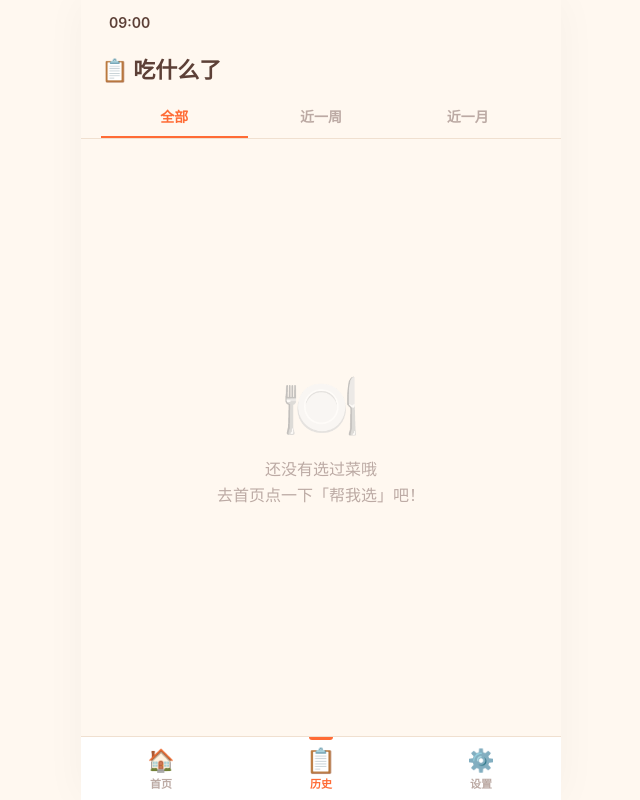
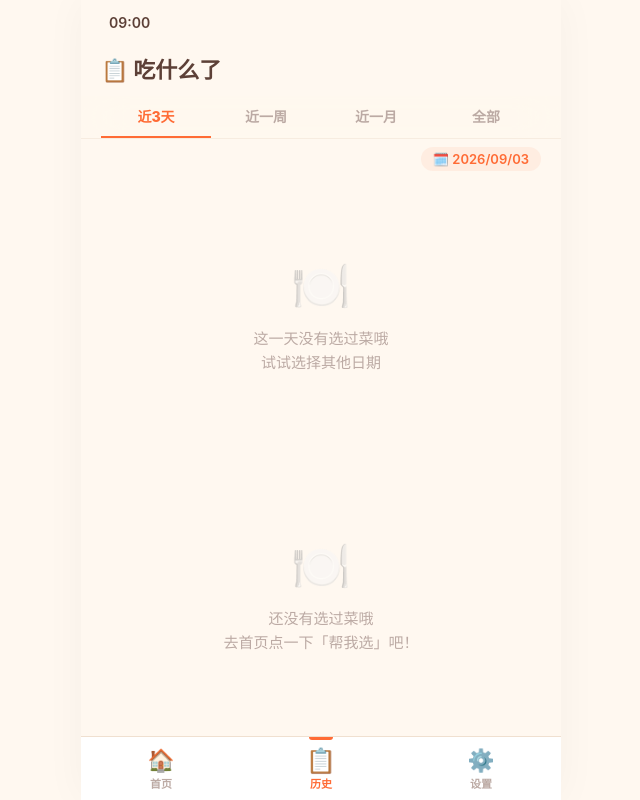
Before and after one commit to XiangHongJiang/easyEat, a React (Vite) app: page / in a window 1280 px wide. Both pictures are taken after a click on the button "📋 历史". Shown: the whole page, without its empty margins (319-959 px from the left). Built offline with nearby package versions, Linux system fonts and the light colour scheme.

Commit message:
历史页调整1

```diff
--- a/src/pages/History.tsx
+++ b/src/pages/History.tsx
@@ -1,47 +1,78 @@
-import { useState, useMemo } from 'react';
+import { useState, useMemo, useEffect } from 'react';
 import { useAppStore } from '@/store/AppStore';
-import { filterHistory, groupByDate, formatTime, formatLastTime, formatDateLabelFull } from '@/utils/date';
-import type { HistoryFilter } from '@/types';
+import { filterHistory, groupByDate, formatTime, formatDateLabel, formatDateLabelFull } from '@/utils/date';
+import type { HistoryFilter, MealType } from '@/types';
+
+const MEAL_EMOJI: Record<MealType, string> = {
+  '早餐': '🌅',
+  '午餐': '☀️',
+  '晚餐': '🌙',
+};
+
+const MEAL_ORDER: Record<MealType, number> = {
+  '晚餐': 0,
+  '午餐': 1,
+  '早餐': 2,
+};
 
 const FILTERS: { value: HistoryFilter; label: string }[] = [
-  { value: 'all', label: '全部' },
+  { value: 'threeDays', label: '近3天' },
   { value: 'week', label: '近一周' },
   { value: 'month', label: '近一月' },
+  { value: 'all', label: '全部' },
 ];
 
 export function History() {
   const { history, dispatch } = useAppStore();
-  const [filter, setFilter] = useState<HistoryFilter>('all');
+  const [filter, setFilter] = useState<HistoryFilter>('threeDays');
   const [expanded, setExpanded] = useState(false);
+  // 默认今日日期
+  const todayStr = useMemo(() => {
+    const d = new Date();
+    return `${d.getFullYear()}-${String(d.getMonth() + 1).padStart(2, '0')}-${String(d.getDate()).padStart(2, '0')}`;
+  }, []);
+  const [selectedDate, setSelectedDate] = useState<string>(todayStr);
+
+  // 日历选中某天：只展示该日记录
+  const dateFiltered = useMemo(() => {
+    if (!selectedDate) return null;
+    const [y, m, d] = selectedDate.split('-').map(Number);
+    const dayStart = new Date(y, m - 1, d).getTime();
+    const dayEnd = dayStart + 86400000;
+    const items = history
+      .filter((e) => e.timestamp >= dayStart && e.timestamp < dayEnd)
+      .sort((a, b) => MEAL_ORDER[a.dish.mealType] - MEAL_ORDER[b.dish.mealType]);
+    return items;
+  }, [history, selectedDate]);
 
   // 筛选后的历史
   const filtered = useMemo(() => filterHistory(history, filter), [history, filter]);
 
-  // 最近一次
-  const lastEntry = filtered.length > 0 ? filtered[0] : null;
+  // 按日期分组（每组内按 晚餐→午餐→早餐 排序）
+  const grouped = useMemo(() => {
+    const labelFn = filter === 'month' ? formatDateLabelFull : formatDateLabel;
+    const groups = groupByDate(filtered, labelFn);
+    for (const g of groups) {
+      g.items.sort((a, b) => MEAL_ORDER[a.dish.mealType] - MEAL_ORDER[b.dish.mealType]);
+    }
+    return groups;
+  }, [filtered, filter]);
 
-  // 分组（排除最近一次，因为它单独展示）
-  const grouped = useMemo(() => {
-    if (!expanded) return [];
-    const rest = filtered.slice(1);
-    return groupByDate(rest);
-  }, [filtered, expanded]);
+  // 最近一天的记录（全部时段展示）
+  const todayGroup = grouped.length > 0 ? grouped[0] : null;
 
-  // 近一月模式用完整日期标签
-  const groupedDisplay = useMemo(() => {
-    if (filter === 'month') {
-      // 重新分组用完整日期
-      const rest = filtered.slice(1);
-      const groups: Record<string, typeof rest> = {};
-      for (const entry of rest) {
-        const label = formatDateLabelFull(entry.timestamp);
-        if (!groups[label]) groups[label] = [];
-        groups[label].push(entry);
-      }
-      return Object.entries(groups).map(([date, items]) => ({ date, items }));
-    }
-    return grouped;
-  }, [filtered, filter, grouped]);
+  // 其余天数（折叠展示）
+  const olderGroups = expanded ? grouped.slice(1) : [];
+
+  // 切换筛选时重置展开状态
+  useEffect(() => {
+    setExpanded(false);
+  }, [filter]);
+
+  // 日历选择时重置展开
+  useEffect(() => {
+    setExpanded(false);
+  }, [selectedDate]);
 
   const handleClear = () => {
     if (confirm('确定清空所有历史记录吗？')) {
@@ -73,38 +104,92 @@ export function History() {
         ))}
       </div>
 
-      {filtered.length === 0 ? (
-        /* 空状态 */
-        <div className="empty-state">
-          <div className="empty-icon">🍽️</div>
-          <div className="empty-text">
-            还没有选过菜哦<br />
-            去首页点一下「帮我选」吧！
-          </div>
+      {/* 日历选择器 */}
+      <div className="history-date-picker">
+        <label className="date-picker-trigger">
+          <span className="date-picker-label">🗓️ {selectedDate.replace(/-/g, '/')}</span>
+          <input
+            type="date"
+            className="date-picker-input"
+            value={selectedDate}
+            onChange={(e) => setSelectedDate(e.target.value)}
+          />
+        </label>
+      </div>
+
+      {/* 日历选中某天的展示 */}
+      {dateFiltered && dateFiltered.length > 0 ? (
+        <div className="history-today-section">
+          <div className="history-today-label">📅 {selectedDate.replace(/-/g, '/')}</div>
+          {dateFiltered.map((entry) => (
+            <div className="history-last-card" key={entry.id}>
+              <div className="last-label">{MEAL_EMOJI[entry.dish.mealType]} {entry.dish.mealType}</div>
+              <div className="last-content">
+                <div className="last-emoji">{entry.dish.emoji}</div>
+                <div className="last-info">
+                  <div className="last-name">{entry.dish.name}</div>
+                  <div className="last-meta">{entry.dish.cuisine}</div>
+                </div>
+                <div className="last-time">{formatTime(entry.timestamp)}</div>
+              </div>
+            </div>
+          ))}
         </div>
       ) : (
+        /* 选中日期无记录时，展示范围筛选结果 */
         <>
-          {/* 最近一次卡片 */}
-          {lastEntry && (
-            <div className="history-last-card">
-              <div className="last-label">🕐 最近一次</div>
-              <div className="last-content">
-                <div className="last-emoji">{lastEntry.dish.emoji}</div>
-                <div className="last-info">
-                  <div className="last-name">{lastEntry.dish.name}</div>
-                  <div className="last-meta">
-                    {lastEntry.dish.cuisine} · {lastEntry.dish.mealType}
+        {dateFiltered && dateFiltered.length === 0 && (
+          <div className="empty-state">
+            <div className="empty-icon">🍽️</div>
+            <div className="empty-text">
+              这一天没有选过菜哦<br />试试选择其他日期
+            </div>
+          </div>
+        )}
+        {(!dateFiltered || dateFiltered.length === 0) && filtered.length === 0 && (history.length > 0) && (
+          <div className="empty-state">
+            <div className="empty-icon">🍽️</div>
+            <div className="empty-text">
+              该时间段内暂无记录<br />试试切换其他筛选范围
+            </div>
+          </div>
+        )}
+        {(!dateFiltered || dateFiltered.length === 0) && history.length === 0 && (
+          <div className="empty-state">
+            <div className="empty-icon">🍽️</div>
+            <div className="empty-text">
+              还没有选过菜哦<br />去首页点一下「帮我选」吧！
+            </div>
+          </div>
+        )}
+        </>
+      )}
+
+      {/* 范围筛选历史（日历有记录时不展示） */}
+      {(!dateFiltered || dateFiltered.length === 0) && filtered.length > 0 && (
+        <>
+          {/* 最近一天 - 全部时段展示 */}
+          {todayGroup && (
+            <div className="history-today-section">
+              <div className="history-today-label">📅 {todayGroup.date}</div>
+              {todayGroup.items.map((entry) => (
+                <div className="history-last-card" key={entry.id}>
+                  <div className="last-label">{MEAL_EMOJI[entry.dish.mealType]} {entry.dish.mealType}</div>
+                  <div className="last-content">
+                    <div className="last-emoji">{entry.dish.emoji}</div>
+                    <div className="last-info">
+                      <div className="last-name">{entry.dish.name}</div>
+                      <div className="last-meta">{entry.dish.cuisine}</div>
+                    </div>
+                    <div className="last-time">{formatTime(entry.timestamp)}</div>
                   </div>
                 </div>
-                <div className="last-time">
-                  {formatLastTime(lastEntry.timestamp)}
-                </div>
-              </div>
+              ))}
             </div>
           )}
 
           {/* 展开提示 */}
-          {filtered.length > 1 && (
+          {grouped.length > 1 && (
             <button
               className={`history-expand-hint ${expanded ? 'expanded' : ''}`}
               onClick={() => setExpanded(!expanded)}
@@ -115,9 +200,9 @@ export function History() {
           )}
 
           {/* 历史列表（可折叠） */}
-          {expanded && groupedDisplay.length > 0 && (
+          {expanded && olderGroups.length > 0 && (
             <div className="history-list-collapsible">
-              {groupedDisplay.map((group) => (
+              {olderGroups.map((group) => (
                 <div className="history-group" key={group.date}>
                   <div className="history-group-date">📅 {group.date}</div>
                   {group.items.map((entry) => (
--- a/src/store/AppStore.tsx
+++ b/src/store/AppStore.tsx
@@ -49,7 +49,14 @@ function reducer(state: AppState, action: Action): AppState {
         dish: action.dish,
         timestamp: Date.now(),
       };
-      return { ...state, history: [entry, ...state.history] };
+      // 每个时段每天只保留1条：移除今天同一时段的旧记录
+      const todayStart = new Date();
+      todayStart.setHours(0, 0, 0, 0);
+      const todayMs = todayStart.getTime();
+      const filtered = state.history.filter(
+        (e) => !(e.timestamp >= todayMs && e.dish.mealType === action.dish.mealType),
+      );
+      return { ...state, history: [entry, ...filtered] };
     }
 
     case 'CLEAR_HISTORY':
--- a/src/styles/global.css
+++ b/src/styles/global.css
@@ -395,14 +395,21 @@ input {
   color: var(--color-text-light);
   font-size: 13px;
   font-weight: 600;
+  transition: transform 160ms cubic-bezier(0.23, 1, 0.32, 1);
+}
+.clear-btn:active {
+  transform: scale(0.97);
 }
 
 .history-tabs {
   display: flex;
   padding: 0 20px;
   gap: 0;
-  border-bottom: 1px solid var(--color-border);
   flex-shrink: 0;
+  background: rgba(255, 248, 240, 0.72);
+  backdrop-filter: blur(20px) saturate(180%);
+  -webkit-backdrop-filter: blur(20px) saturate(180%);
+  border-bottom: 1px solid rgba(240, 224, 208, 0.5);
 }
 .history-tab {
   flex: 1;
@@ -412,7 +419,10 @@ input {
   font-weight: 600;
   color: var(--color-text-muted);
   border-bottom: 2.5px solid transparent;
-  transition: all .2s;
+  transition: color 200ms cubic-bezier(0.23, 1, 0.32, 1), border-bottom-color 200ms cubic-bezier(0.23, 1, 0.32, 1);
+}
+.history-tab:active {
+  transform: scale(0.97);
 }
 .history-tab.active {
   color: var(--color-main);
@@ -420,14 +430,61 @@ input {
   font-weight: 800;
 }
 
+.history-today-section {
+  margin: 12px 20px;
+  flex-shrink: 0;
+}
+
+.history-date-picker {
+  display: flex;
+  justify-content: flex-end;
+  padding: 8px 20px 4px;
+  flex-shrink: 0;
+}
+.date-picker-trigger {
+  display: flex;
+  align-items: center;
+  gap: 4px;
+  cursor: pointer;
+  padding: 4px 12px;
+  border-radius: 20px;
+  background: rgba(255, 107, 53, 0.08);
+  transition: background 160ms cubic-bezier(0.23, 1, 0.32, 1);
+}
+.date-picker-trigger:active {
+  background: rgba(255, 107, 53, 0.15);
+}
+.date-picker-label {
+  font-size: 13px;
+  font-weight: 600;
+  color: var(--color-main);
+}
+.date-picker-input {
+  width: 0;
+  height: 0;
+  opacity: 0;
+  border: none;
+  padding: 0;
+  position: absolute;
+  pointer-events: none;
+}
+.history-today-label {
+  font-size: 13px;
+  font-weight: 700;
+  color: var(--color-text-muted);
+  margin-bottom: 8px;
+}
 .history-last-card {
-  margin: 12px 20px;
   background: linear-gradient(135deg, #FFF5EB 0%, #FFE8D6 100%);
   border-radius: var(--radius-md);
   padding: 16px;
-  box-shadow: var(--shadow-card);
-  border: 1.5px solid #FFE0C0;
-  flex-shrink: 0;
+  box-shadow: 0 4px 20px rgba(93, 64, 55, 0.1), inset 0 1px 0 rgba(255, 255, 255, 0.6);
+}
+.history-today-section .history-last-card {
+  margin: 0 0 8px 0;
+}
+.history-today-section .history-last-card:last-child {
+  margin-bottom: 0;
 }
 .history-last-card .last-label {
   font-size: 12px;
@@ -461,10 +518,10 @@ input {
   margin-top: 2px;
 }
 .history-last-card .last-time {
-  font-size: 12px;
+  font-size: 13px;
+  font-weight: 600;
   color: var(--color-text-muted);
   text-align: right;
-  white-space: pre-line;
 }
 
 .history-expand-hint {
@@ -478,10 +535,14 @@ input {
   justify-content: center;
   gap: 6px;
   flex-shrink: 0;
+  transition: transform 160ms cubic-bezier(0.23, 1, 0.32, 1);
+}
+.history-expand-hint:active {
+  transform: scale(0.97);
 }
 .history-expand-hint .arrow {
   display: inline-block;
-  transition: transform .2s;
+  transition: transform 200ms cubic-bezier(0.23, 1, 0.32, 1);
 }
 .history-expand-hint.expanded .arrow {
   transform: rotate(180deg);
@@ -491,9 +552,20 @@ input {
   padding: 0 20px 12px;
   overflow-y: auto;
   flex: 1;
+  animation: expandIn 200ms cubic-bezier(0.23, 1, 0.32, 1);
 }
 .history-list-collapsible.hidden {
   display: none;
+}
+@keyframes expandIn {
+  from {
+    opacity: 0;
+    transform: translateY(-8px);
+  }
+  to {
+    opacity: 1;
+    transform: translateY(0);
+  }
 }
 
 .history-group {
@@ -512,7 +584,7 @@ input {
   content: '';
   flex: 1;
   height: 1px;
-  background: var(--color-border);
+  background: linear-gradient(90deg, var(--color-border) 0%, transparent 100%);
 }
 .history-item {
   display: flex;
@@ -523,6 +595,10 @@ input {
   border-radius: var(--radius-sm);
   box-shadow: var(--shadow-card);
   margin-bottom: 8px;
+  transition: transform 160ms cubic-bezier(0.23, 1, 0.32, 1);
+}
+.history-item:active {
+  transform: scale(0.97);
 }
 .history-item .h-emoji {
   font-size: 28px;
@@ -531,6 +607,7 @@ input {
   background: var(--bg-secondary);
   border-radius: 12px;
   flex-shrink: 0;
+  box-shadow: inset 0 1px 2px rgba(93, 64, 55, 0.06);
 }
 .history-item .h-info { flex: 1; }
 .history-item .h-name {
@@ -558,9 +635,10 @@ input {
   gap: 12px;
   padding: 40px;
 }
-.empty-state .empty-icon { font-size: 64px; opacity: 0.6; }
+.empty-state .empty-icon { font-size: 48px; opacity: 0.5; }
 .empty-state .empty-text {
-  font-size: 16px;
+  font-size: 15px;
+  font-weight: 500;
   color: var(--color-text-muted);
   text-align: center;
   line-height: 1.6;
--- a/src/types/index.ts
+++ b/src/types/index.ts
@@ -50,7 +50,7 @@ export interface Settings {
 export type AnimationMode = 'slot' | 'wheel';
 
 /** 历史筛选范围 */
-export type HistoryFilter = 'all' | 'week' | 'month';
+export type HistoryFilter = 'threeDays' | 'week' | 'month' | 'all';
 
 /** 页面路由 */
 export type PageRoute = 'home' | 'history' | 'settings';
--- a/src/utils/date.ts
+++ b/src/utils/date.ts
@@ -34,11 +34,14 @@ export function formatDateLabelFull(ts: number): string {
   return `${date.getMonth() + 1}月${date.getDate()}日`;
 }
 
-/** 按日期分组历史记录 */
-export function groupByDate(entries: HistoryEntry[]): { date: string; items: HistoryEntry[] }[] {
+/** 按日期分组历史记录（可自定义日期标签格式化函数） */
+export function groupByDate(
+  entries: HistoryEntry[],
+  labelFn: (ts: number) => string = formatDateLabel,
+): { date: string; items: HistoryEntry[] }[] {
   const groups: Record<string, HistoryEntry[]> = {};
   for (const entry of entries) {
-    const label = formatDateLabel(entry.timestamp);
+    const label = labelFn(entry.timestamp);
     if (!groups[label]) groups[label] = [];
     groups[label].push(entry);
   }
@@ -53,6 +56,9 @@ export function filterHistory(entries: HistoryEntry[], filter: HistoryFilter): H
   const weekMs = 7 * 86400000;
   const monthMs = 30 * 86400000;
 
+  if (filter === 'threeDays') {
+    return entries.filter((e) => now - e.timestamp <= 3 * 86400000);
+  }
   if (filter === 'week') {
     return entries.filter((e) => now - e.timestamp <= weekMs);
   }
```
